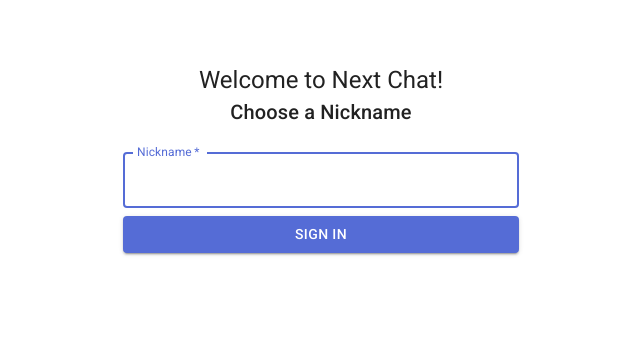
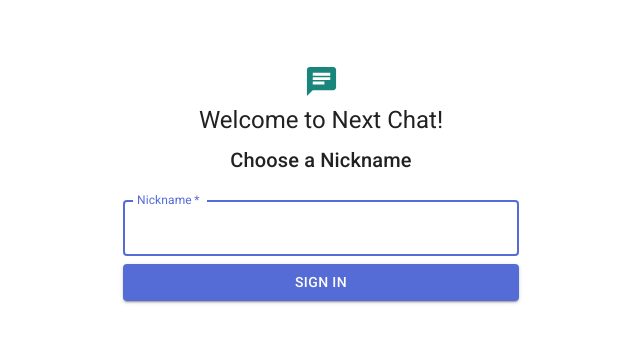
Before and after one commit to astrohunter62/nextjs-chat, a Next.js app: page / in a window 1280 px wide. Shown: the top 342 px of the page, without its empty margins (319-959 px from the left). Built offline with nearby package versions, Linux system fonts and the light colour scheme; no server answers.

Commit message:
Add an icon to the sign in page

```diff
--- a/src/components/index.js
+++ b/src/components/index.js
@@ -3,6 +3,7 @@ import Container from "@material-ui/core/Container";
 import { makeStyles, rgbToHex } from "@material-ui/core/styles";
 import TextField from "@material-ui/core/TextField";
 import Typography from "@material-ui/core/Typography";
+import { Chat } from "@material-ui/icons";
 import React, { useState } from "react";
 
 const useStyles = makeStyles((theme) => ({
@@ -45,7 +46,12 @@ function SignIn(props) {
     return (
         <Container component="main" maxWidth="xs">
             <div className={classes.paper}>
-                <Typography variant="h5">Welcome to Next Chat!</Typography>
+                <div>
+                    <Chat color="secondary" fontSize="large" />
+                </div>
+                <Typography variant="h5" gutterBottom>
+                    Welcome to Next Chat!
+                </Typography>
                 <Typography variant="h6">Choose a Nickname</Typography>
                 <div className={classes.form}>
                     <TextField
```
